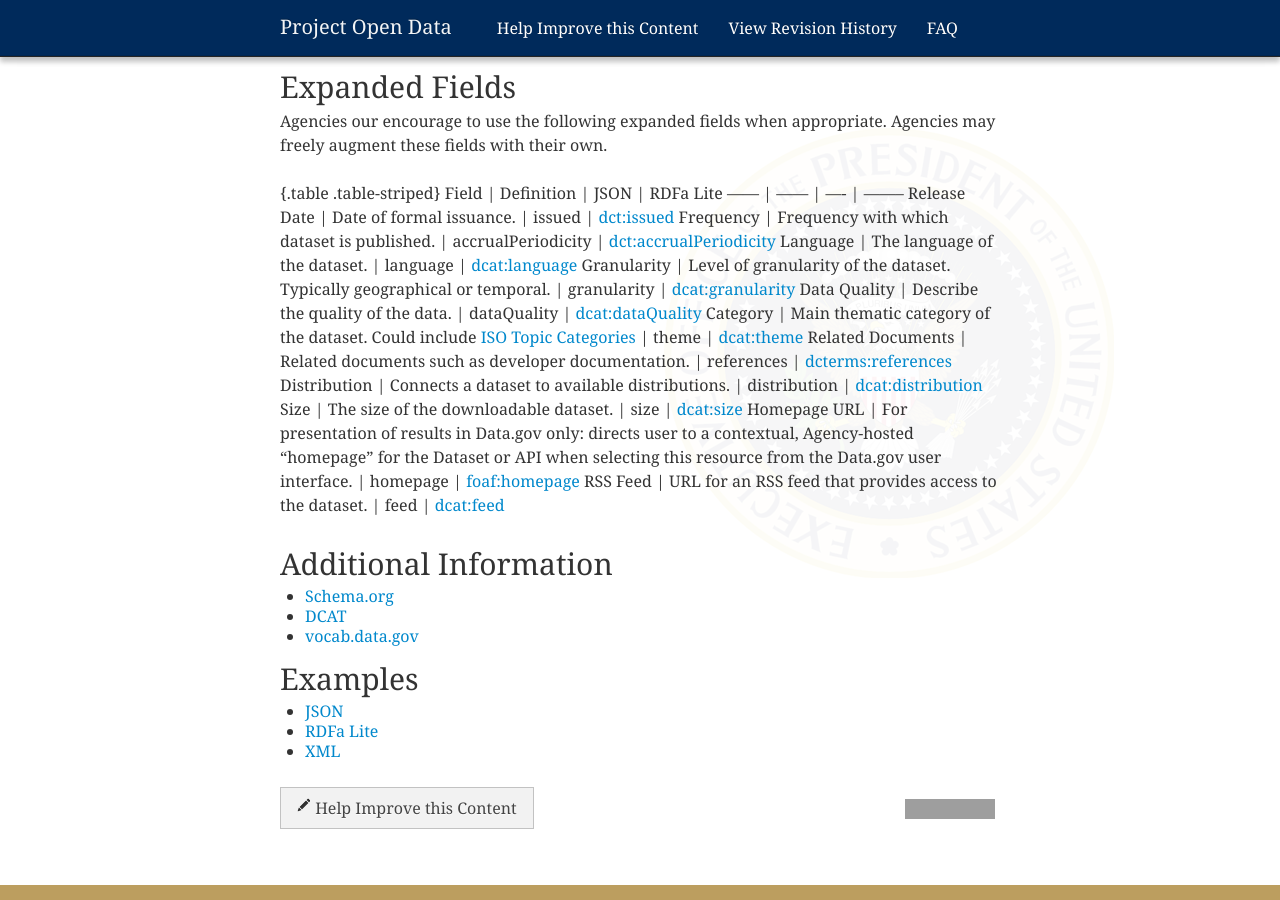
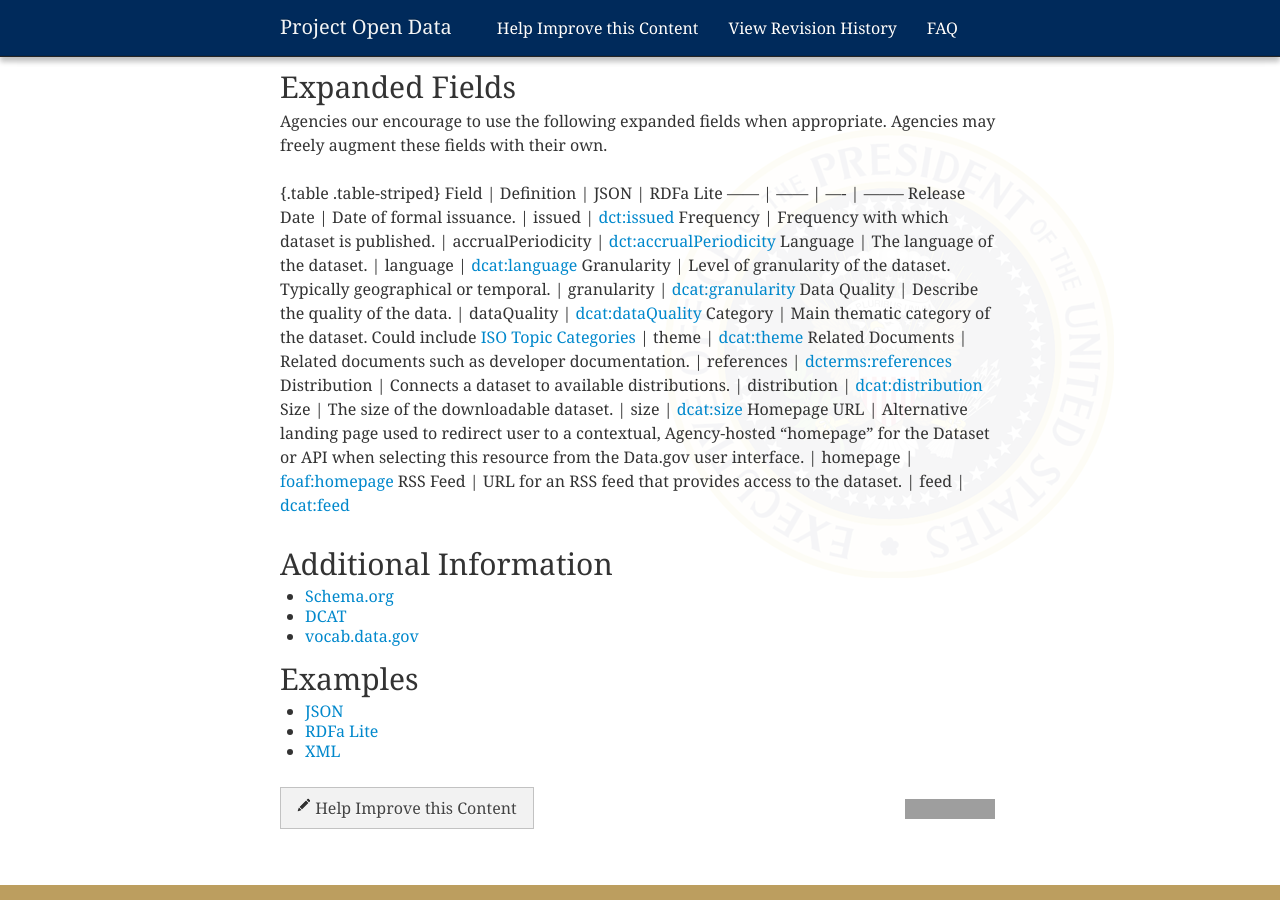
Before and after one commit to gbinal/p-o-d.github.com, a Jekyll site: the page built from schema.md, in a window 1280 px wide and 900 px high, scrolled down 2636 px. Built offline with Jekyll 4.4.1, drawn with Linux system fonts in a browser that asks for light colours; nearby versions of some CDN libraries; grey boxes are pictures that could not be loaded.

Commit message:
clarified homepage url

```diff
--- a/schema.md
+++ b/schema.md
@@ -88,7 +88,7 @@ Category            | Main thematic category of the dataset.  Could include [ISO
 Related Documents   | Related documents such as developer documentation.                                                                                             | references            | [dcterms:references](http://purl.org/dc/terms/references)
 Distribution        | Connects a dataset to available distributions.                                                                                                 | distribution          | [dcat:distribution](http://www.w3.org/ns/dcat#distribution)
 Size                | The size of the downloadable dataset.                                                                                                          | size                  | [dcat:size](http://www.w3.org/TR/vocab-dcat/#property--size)
-Homepage URL        | For presentation of results in Data.gov only: directs user to a contextual, Agency-hosted "homepage" for the Dataset or API when selecting this resource from the Data.gov user interface. | homepage	            | [foaf:homepage](http://xmlns.com/foaf/spec/#term_homepage)
+Homepage URL        | Alternative landing page used to redirect user to a contextual, Agency-hosted "homepage" for the Dataset or API when selecting this resource from the Data.gov user interface. | homepage	            | [foaf:homepage](http://xmlns.com/foaf/spec/#term_homepage)
 RSS Feed            | URL for an RSS feed that provides access to the dataset.                                                                                       | feed                  | [dcat:feed](http://www.w3.org/TR/vocab-dcat/#Class:_Feed)
 
 
```
